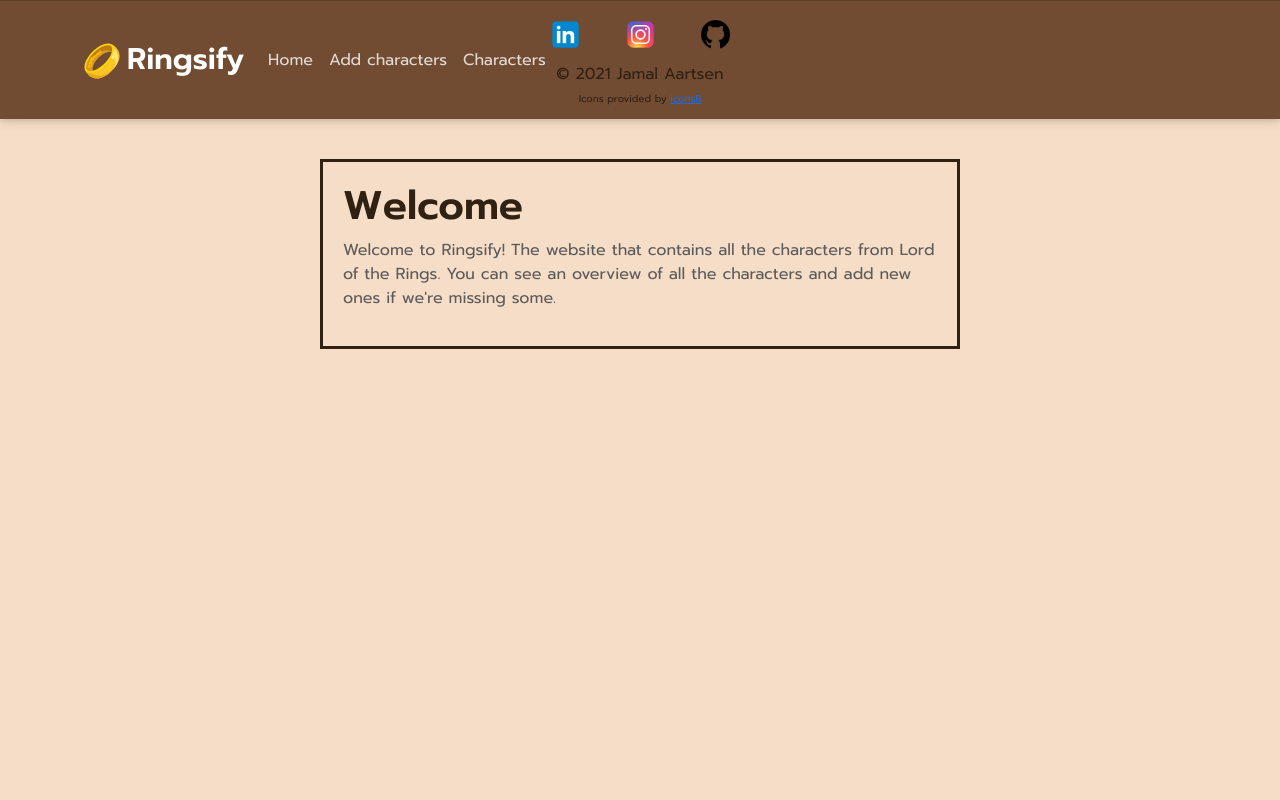
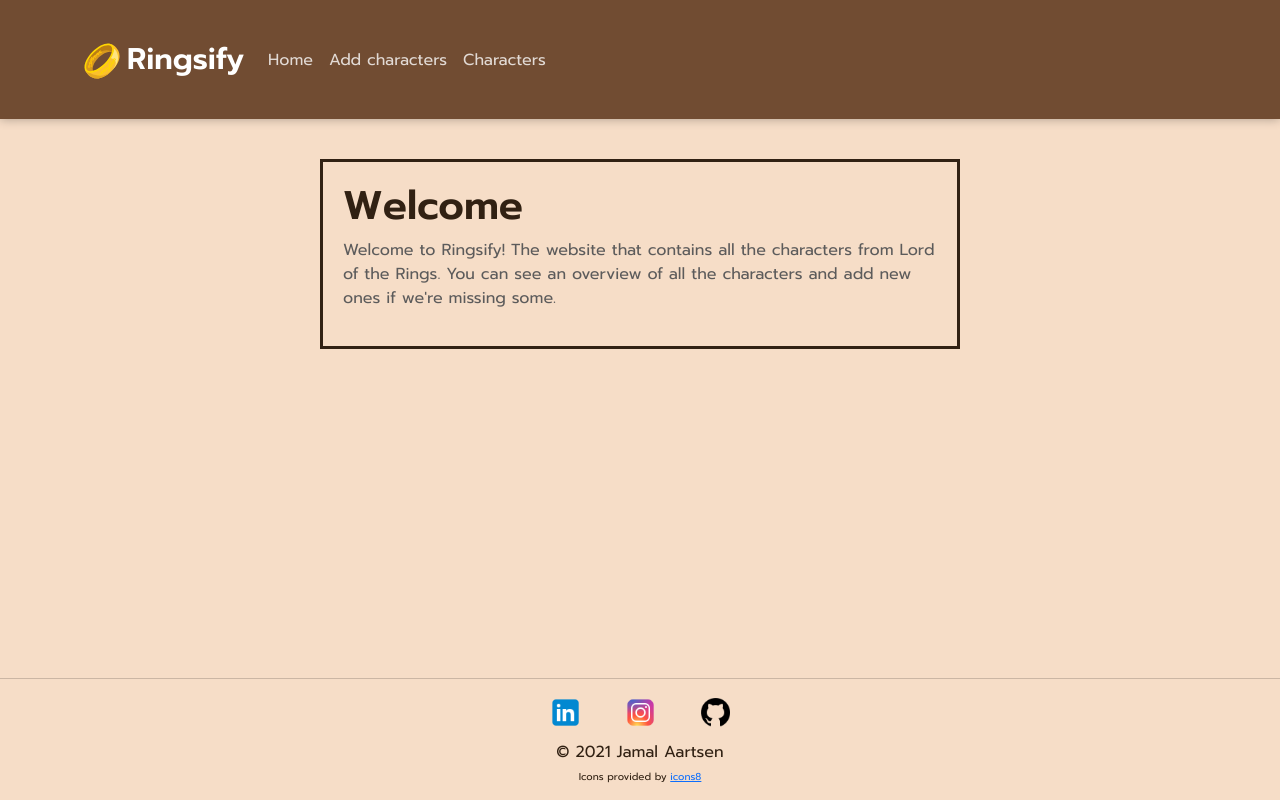
Before and after one commit to JamalAartsen/Ringsify-App, a React (Create React App) app: page / in a window 1280 px wide. Built offline with nearby package versions, Linux system fonts and the light colour scheme.

Commit message:
Change footer css back to original and add px bij bottom: 0

```diff
--- a/public/styles.css
+++ b/public/styles.css
@@ -181,8 +181,8 @@ input {
 }
 
 .footer {
-    position: absolute;
-    margin: 0 auto;
+    position: relative;
+    bottom: 0px;
     width: 100%;
     border-top: solid rgba(0, 0, 0, 0.178);
     border-width: thin;
```
